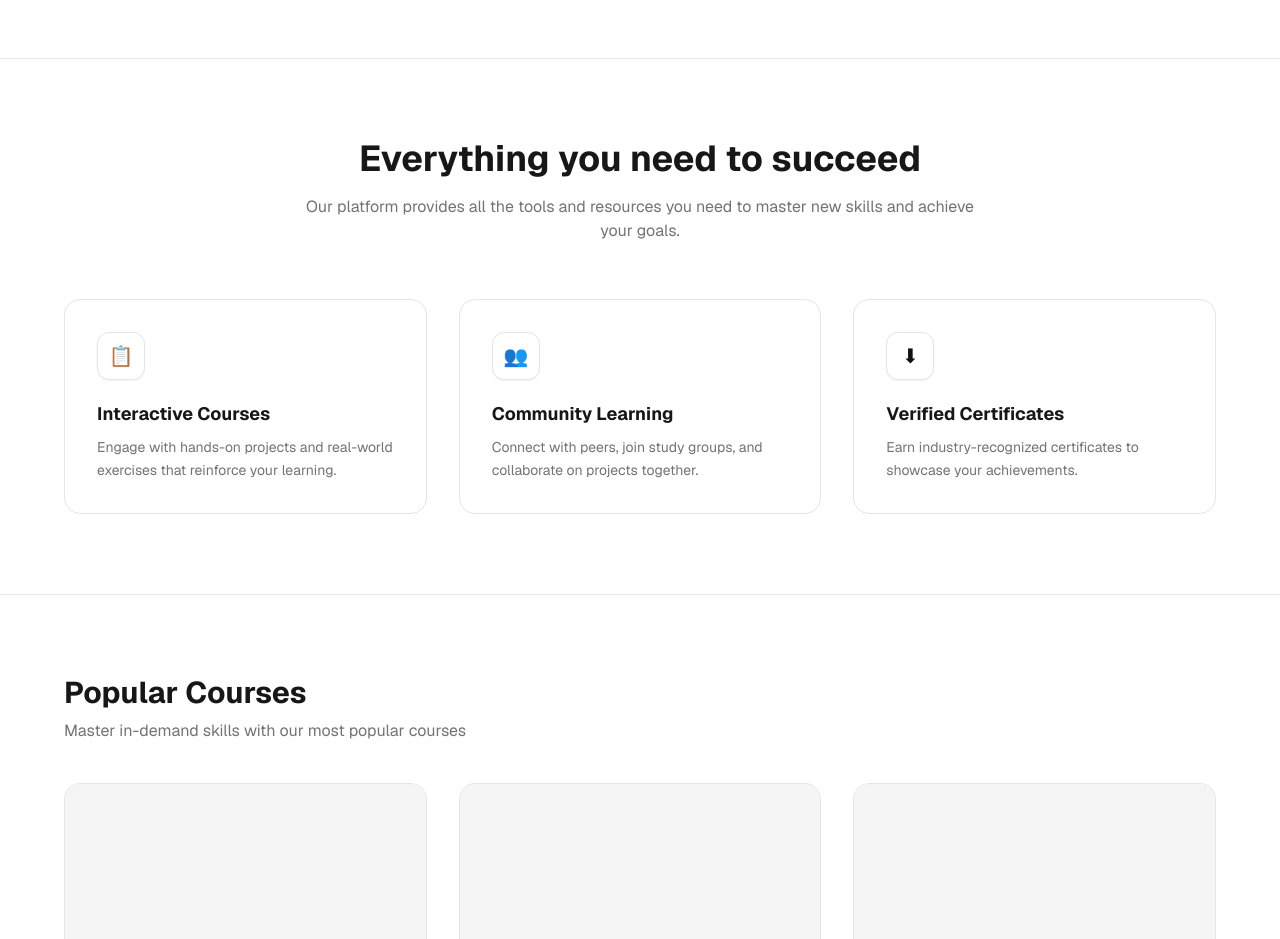
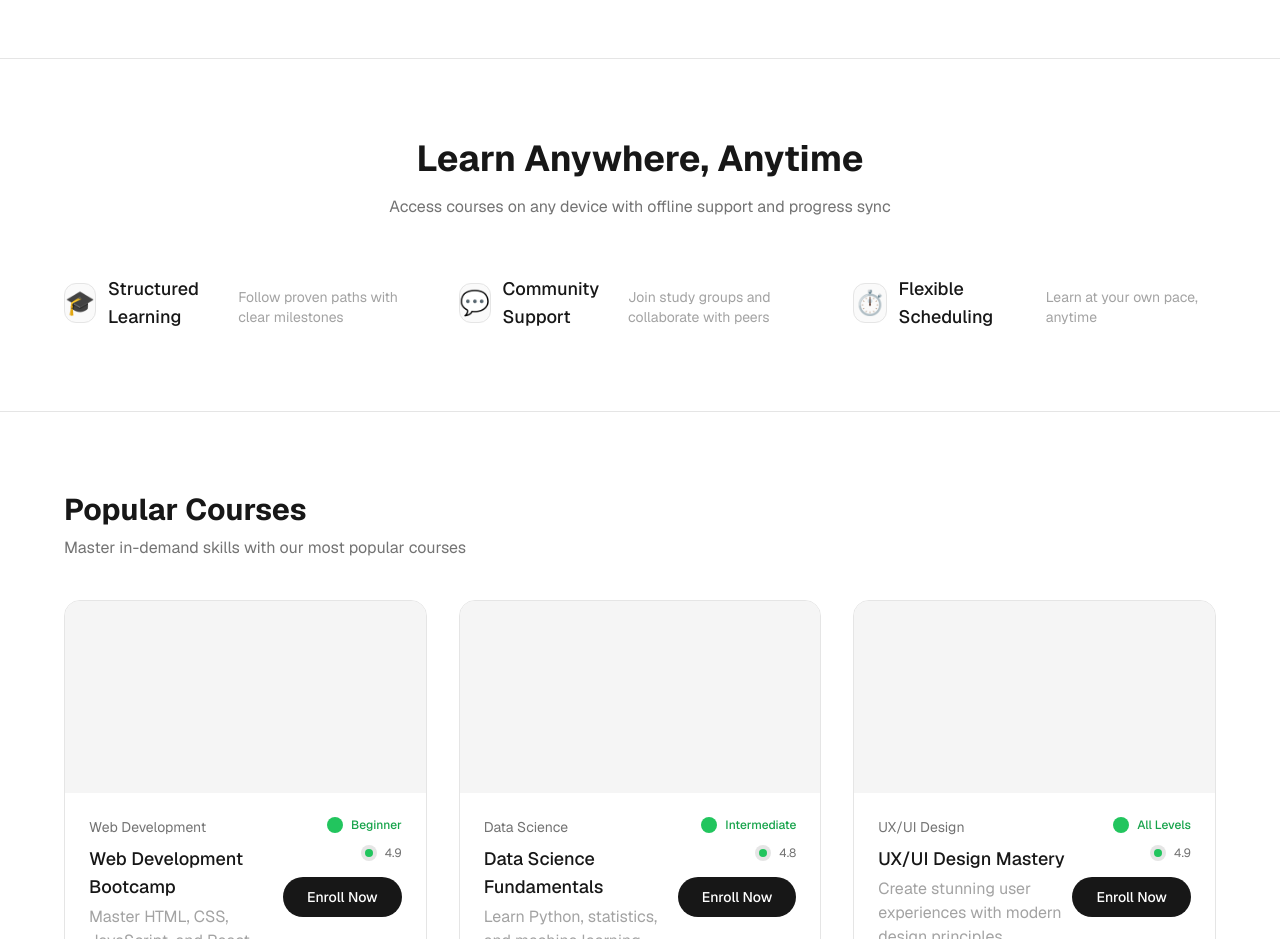
Before and after one commit to Embotic-Wayne/AutoWeb-Test, a Next.js app in the folder apps/project-flow/: page / in a window 1280 px wide. Shown: the part 860-1799 px from the top of the page. Built offline with nearby package versions, Linux system fonts and the light colour scheme.

Commit message:
Agent update: intel-5e0de045366a (features)

```diff
--- a/apps/project-flow/src/components/ai-generated/Features.tsx
+++ b/apps/project-flow/src/components/ai-generated/Features.tsx
@@ -1,56 +1,37 @@
 export default function Features() {
-  const features = [
-    {
-      icon: "\u{1F4CB}",
-      title: "Interactive Courses",
-      description:
-        "Engage with hands-on projects and real-world exercises that reinforce your learning.",
-    },
-    {
-      icon: "\u{1F465}",
-      title: "Community Learning",
-      description:
-        "Connect with peers, join study groups, and collaborate on projects together.",
-    },
-    {
-      icon: "\u{2B07}",
-      title: "Verified Certificates",
-      description:
-        "Earn industry-recognized certificates to showcase your achievements.",
-    },
-  ];
-
   return (
-    <section
-      id="features"
-      className="border-b border-neutral-200 bg-white px-6 py-20"
-    >
+    <section id="features" className="border-b border-neutral-200 bg-white px-6 py-20">
       <div className="mx-auto max-w-6xl text-center">
-        <h2 className="text-3xl font-bold text-neutral-900 md:text-4xl">
-          Everything you need to succeed
-        </h2>
-        <p className="mx-auto mt-4 max-w-2xl text-neutral-500">
-          Our platform provides all the tools and resources you need to master
-          new skills and achieve your goals.
-        </p>
-
+        <h2 className="text-3xl font-bold text-neutral-900 md:text-4xl">Learn Anywhere, Anytime</h2>
+        <p className="mx-auto mt-4 max-w-2xl text-neutral-500">Access courses on any device with offline support and progress sync</p>
         <div className="mt-14 grid gap-8 sm:grid-cols-3">
-          {features.map((f) => (
-            <div
-              key={f.title}
-              className="rounded-2xl border border-neutral-200 bg-white p-8 text-left"
-            >
-              <div className="flex h-12 w-12 items-center justify-center rounded-xl border border-neutral-200 bg-white text-xl shadow-sm">
-                {f.icon}
+          <div className="text-left">
+            <div className="flex items-center gap-3">
+              <div className="flex flex-col items-center justify-center h-10 w-10 rounded-xl border border-neutral-200 bg-neutral-50">
+                <span className="text-2xl text-green-600">🎓</span>
               </div>
-              <h3 className="mt-5 text-lg font-bold text-neutral-900">
-                {f.title}
-              </h3>
-              <p className="mt-2 text-sm leading-relaxed text-neutral-500">
-                {f.description}
-              </p>
+              <h3 className="text-neutral-900 text-lg font-medium">Structured Learning</h3>
+              <p className="mt-2 text-neutral-400 text-sm">Follow proven paths with clear milestones</p>
             </div>
-          ))}
+          </div>
+          <div className="text-left">
+            <div className="flex items-center gap-3">
+              <div className="flex flex-col items-center justify-center h-10 w-10 rounded-xl border border-neutral-200 bg-neutral-50">
+                <span className="text-2xl text-neutral-600">💬</span>
+              </div>
+              <h3 className="text-neutral-900 text-lg font-medium">Community Support</h3>
+              <p className="mt-2 text-neutral-400 text-sm">Join study groups and collaborate with peers</p>
+            </div>
+          </div>
+          <div className="text-left">
+            <div className="flex items-center gap-3">
+              <div className="flex flex-col items-center justify-center h-10 w-10 rounded-xl border border-neutral-200 bg-neutral-50">
+                <span className="text-2xl text-neutral-600">⏱️</span>
+              </div>
+              <h3 className="text-neutral-900 text-lg font-medium">Flexible Scheduling</h3>
+              <p className="mt-2 text-neutral-400 text-sm">Learn at your own pace, anytime</p>
+            </div>
+          </div>
         </div>
       </div>
     </section>
```
